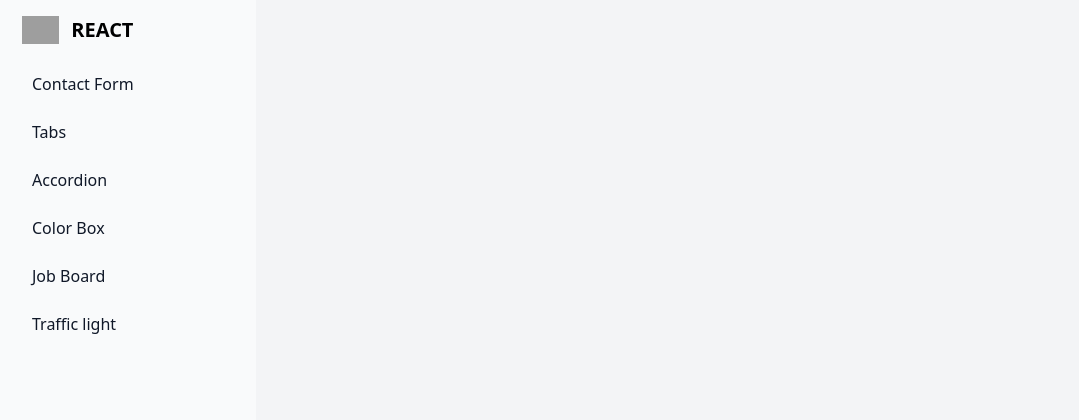
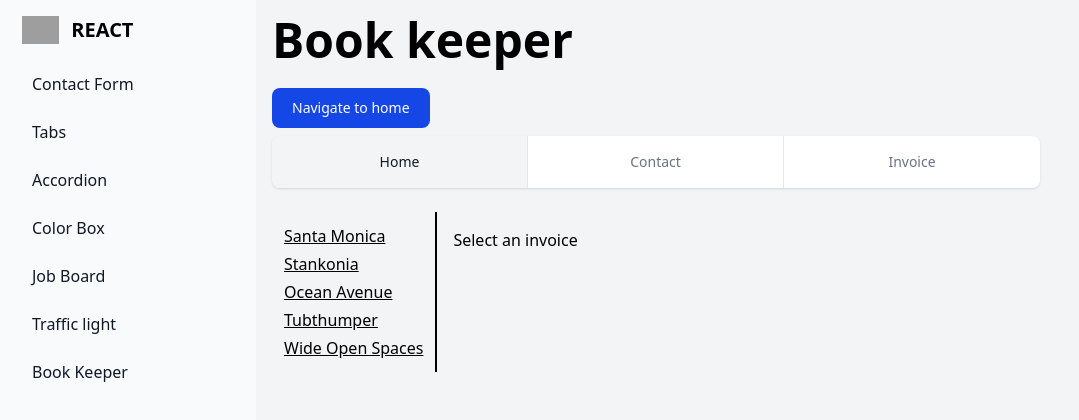
Before and after one commit to trunghuy17/react-samples, a React (Vite) app: page /bookkeeper/invoice in a window 1280 px wide. Shown: the top 420 px of the page, without its empty margins (0-1079 px from the left). Built offline with nearby package versions, Linux system fonts and the light colour scheme; grey boxes are pictures that could not be loaded.

Commit message:
Add Bookkeeper Sample

```diff
--- a/src/App.tsx
+++ b/src/App.tsx
@@ -1,4 +1,4 @@
-import { Route, Routes } from "react-router-dom";
+import { Navigate, Route, Routes } from "react-router-dom";
 import "./App.css";
 import SideBar from "./components/layout/SideBar";
 import TrafficLight from "./components/sample/TrafficLight/TrafficLight";
@@ -7,6 +7,11 @@ import ColorBox from "./components/sample/Colorbox/ColorBox";
 import Accordion from "./components/sample/Accordion/Accordion";
 import Tabs from "./components/sample/Tabs/Tabs";
 import ContactForm from "./components/sample/ContactForm/ContactForm";
+import BookKeeper from "./components/sample/Bookkeeper/BookKeeper";
+import BookKeeperHome from "./components/sample/Bookkeeper/components/BookKeeperHome";
+import BookKeeperContact from "./components/sample/Bookkeeper/components/BookKeeperContact";
+import BookKeeperInvoice from "./components/sample/Bookkeeper/components/BookKeeperInvoice";
+import BookKeeperInvoiceDetail from "./components/sample/Bookkeeper/components/BookKeeperInvoiceDetail";
 
 function App() {
   return (
@@ -20,7 +25,16 @@ function App() {
           <Route path="/color-box" element={<ColorBox />} />
           <Route path="/tabs" element={<Tabs />} />
           <Route path="/contact-form" element={<ContactForm />} />
+          <Route path="/bookkeeper" element={<BookKeeper />}>
+            <Route index element={<Navigate to="home" replace />} />
+            <Route path="home" element={<BookKeeperHome />} />
+            <Route path="contact" element={<BookKeeperContact />} />
 
+            <Route path="invoice" element={<BookKeeperInvoice />}>
+              <Route index element={<div>Select an invoice</div>} />
+              <Route path=":number" element={<BookKeeperInvoiceDetail />} />
+            </Route>
+          </Route>
         </Routes>
       </div>
     </div>
--- a/src/components/layout/SideBar.tsx
+++ b/src/components/layout/SideBar.tsx
@@ -69,6 +69,14 @@ function SideBar() {
                 Traffic light
               </Link>
             </li>
+            <li>
+              <Link
+                to="/bookkeeper"
+                className=" nav-link ms-3 flex items-center p-2 text-gray-900 rounded-lg dark:text-white hover:bg-gray-100 dark:hover:bg-gray-700 group"
+              >
+                Book Keeper
+              </Link>
+            </li>
           </ul>
         </div>
       </aside>
--- /dev/null
+++ b/src/components/sample/Bookkeeper/BookKeeper.tsx
@@ -0,0 +1,54 @@
+import { NavLink, Outlet, useNavigate } from "react-router-dom";
+
+function BookKeeper() {
+  const navigate = useNavigate();
+
+  function gotoHome() {
+    navigate("/bookkeeper/home");
+  }
+  return (
+    <div>
+      <h1 className="text-5xl font-semibold">Book keeper</h1>
+      <br />
+      <button
+        type="button"
+        className="text-white bg-blue-700 hover:bg-blue-800 focus:ring-4 focus:ring-blue-300 font-medium rounded-lg text-sm px-5 py-2.5 me-2 mb-2 dark:bg-blue-600 dark:hover:bg-blue-700 focus:outline-none dark:focus:ring-blue-800"
+        onClick={gotoHome}
+      >
+        Navigate to home
+      </button>
+      <ul className="hidden text-sm font-medium text-center text-gray-500 rounded-lg shadow-sm sm:flex max-w-screen-md ">
+        <li className="w-full focus-within:z-10">
+          <NavLink
+            to="home"
+            className="inline-block w-full p-4 text-gray-900 bg-gray-100 border-r border-gray-200 dark:border-gray-700 rounded-s-lg focus:ring-4 focus:ring-blue-300 active focus:outline-none dark:bg-gray-700 dark:text-white"
+          >
+            Home
+          </NavLink>
+        </li>
+
+        <li className="w-full focus-within:z-10">
+          <NavLink
+            to="contact"
+            className="inline-block w-full p-4 bg-white border-r border-gray-200 dark:border-gray-700 hover:text-gray-700 hover:bg-gray-50 focus:ring-4 focus:ring-blue-300 focus:outline-none dark:hover:text-white dark:bg-gray-800 dark:hover:bg-gray-700"
+          >
+            Contact
+          </NavLink>
+        </li>
+
+        <li className="w-full focus-within:z-10">
+          <NavLink
+            to="invoice"
+            className="inline-block w-full p-4 bg-white border-s-0 border-gray-200 dark:border-gray-700 rounded-e-lg hover:text-gray-700 hover:bg-gray-50 focus:ring-4 focus:outline-none focus:ring-blue-300 dark:hover:text-white dark:bg-gray-800 dark:hover:bg-gray-700"
+          >
+            Invoice
+          </NavLink>
+        </li>
+      </ul>
+      <br />
+      <Outlet/>
+    </div>
+  );
+}
+
+export default BookKeeper;
--- /dev/null
+++ b/src/components/sample/Bookkeeper/components/BookKeeperContact.tsx
@@ -0,0 +1,10 @@
+
+function BookKeeperContact() {
+  return (
+    <div>
+      <h1>Contact</h1>
+    </div>
+  )
+}
+
+export default BookKeeperContact
--- /dev/null
+++ b/src/components/sample/Bookkeeper/components/BookKeeperHome.tsx
@@ -0,0 +1,10 @@
+
+function BookKeeperHome() {
+  return (
+    <div>
+      <h1>Home</h1>
+    </div>
+  )
+}
+
+export default BookKeeperHome
--- /dev/null
+++ b/src/components/sample/Bookkeeper/components/BookKeeperInvoice.tsx
@@ -0,0 +1,47 @@
+import { useEffect, useMemo, useState } from "react";
+import { NavLink, Outlet, useParams } from "react-router-dom";
+
+interface Invoice {
+  name: string;
+  number: number;
+  amount: string;
+  due: string;
+}
+
+function BookKeeperInvoice() {
+  const [data, setData] = useState<Invoice[]>([]);
+  const { number } = useParams();
+
+  useEffect(() => {
+    import("../data/bookKeeper.json").then((res) => setData(res.default));
+  }, []);
+  const active = useMemo(() => (number ? Number(number) : NaN), [number]);
+
+  return (
+    <>
+      <div className="flex">
+        <nav className="border-r-2 p-3">
+          <ul className="max-w-md space-y-1 list-inside underline">
+            {data.map((i) => (
+              <li key={i.number}>
+                <NavLink
+                  to={`${i.number}`}
+                  className={i.number === active ? "font-semibold text-red-500 underline " : ""}
+                >
+                  {i.name}
+                </NavLink>
+              </li>
+            ))}
+          </ul>
+        </nav>
+        <div>
+          <div className="p-4">
+            <Outlet context={{ data }} />
+          </div>
+        </div>
+      </div>
+    </>
+  );
+}
+
+export default BookKeeperInvoice;
--- /dev/null
+++ b/src/components/sample/Bookkeeper/components/BookKeeperInvoiceDetail.tsx
@@ -0,0 +1,33 @@
+// InvoiceDetail.tsx
+import { useMemo } from "react";
+import { useOutletContext, useParams } from "react-router-dom";
+
+interface Invoice {
+  name: string;
+  number: number;
+  amount: string;
+  due: string;
+}
+
+export default function InvoiceDetail() {
+  const { data } = useOutletContext<{ data: Invoice[] }>();
+  const { number } = useParams<{ number: string }>();
+
+  const invoice = useMemo(() => {
+    if (!number) return null;
+    const id = Number(number);
+    return data.find((i) => i.number === id) ?? null;
+  }, [data, number]);
+
+  if (!number) return <p>Chọn một hóa đơn ở bên trái.</p>;
+  if (!invoice) return <p>Không tìm thấy hóa đơn #{number}.</p>;
+
+  return (
+    <>
+      <h2 className="text-xl font-bold mb-2">Invoice #{invoice.number}</h2>
+      <p><span className="font-medium">Name:</span> {invoice.name}</p>
+      <p><span className="font-medium">Amount:</span> {invoice.amount}</p>
+      <p><span className="font-medium">Due:</span> {invoice.due}</p>
+    </>
+  );
+}
--- /dev/null
+++ b/src/components/sample/Bookkeeper/data/bookKeeper.json
@@ -0,0 +1,32 @@
+[
+  {
+    "name": "Santa Monica",
+    "number": 1995,
+    "amount": "$10,800",
+    "due": "12/05/1995"
+  },
+  {
+    "name": "Stankonia",
+    "number": 2000,
+    "amount": "$8,000",
+    "due": "10/31/2000"
+  },
+  {
+    "name": "Ocean Avenue",
+    "number": 2003,
+    "amount": "$9,500",
+    "due": "07/22/2003"
+  },
+  {
+    "name": "Tubthumper",
+    "number": 1997,
+    "amount": "$14,000",
+    "due": "09/01/1997"
+  },
+  {
+    "name": "Wide Open Spaces",
+    "number": 1998,
+    "amount": "$4,600",
+    "due": "01/27/2998"
+  }
+]
```
